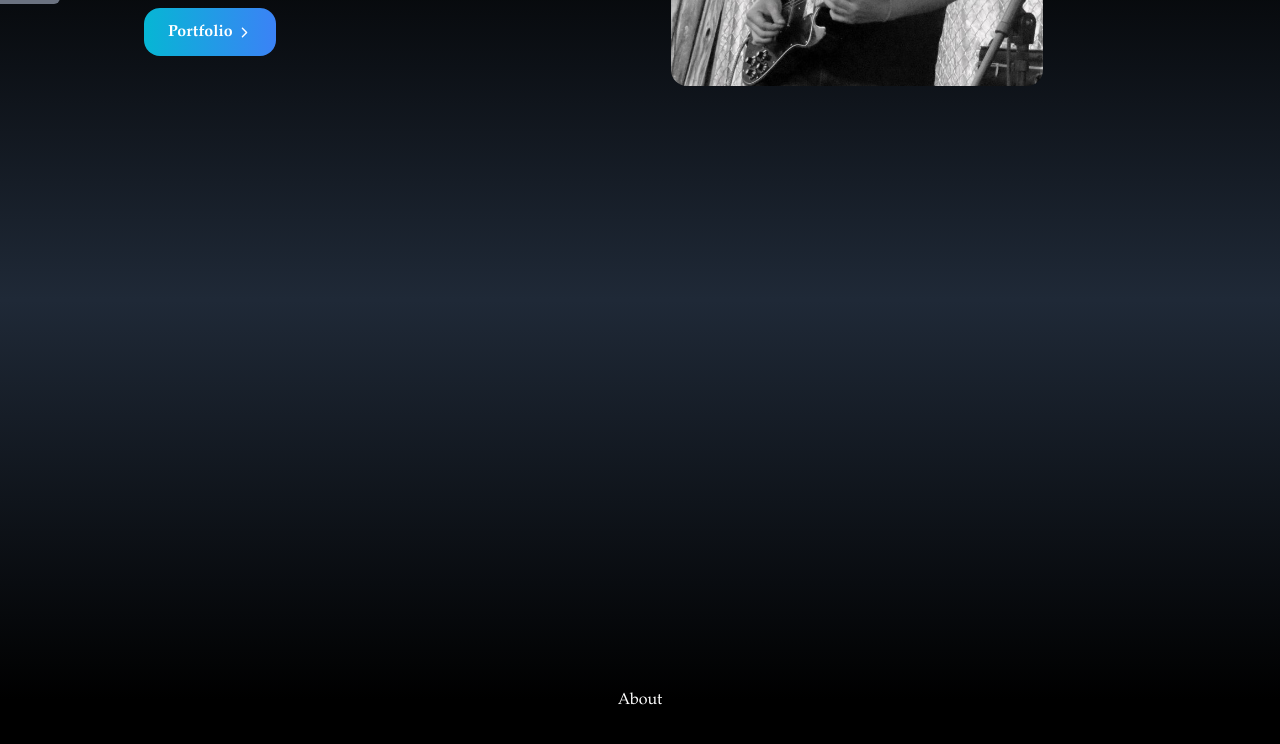
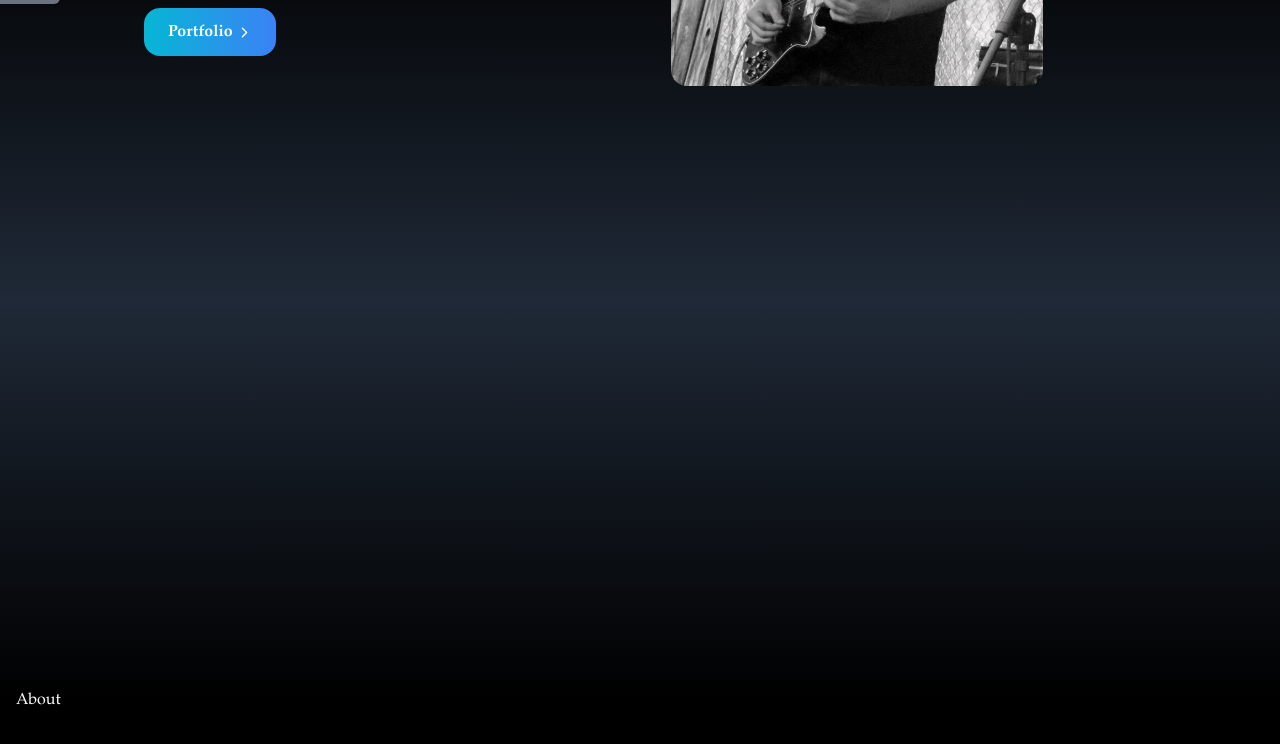
Before and after one commit to ObregonScott/Portfolio_Pro, a React (Create React App) app in the folder portfolio-pro/: page / in a window 1280 px wide. Shown: the part 500-1244 px from the top of the page. Built offline with nearby package versions, Linux system fonts and the light colour scheme.

Commit message:
working on about

```diff
--- a/portfolio-pro/src/components/About.jsx
+++ b/portfolio-pro/src/components/About.jsx
@@ -4,7 +4,7 @@ const About = () => {
   return (
     <div name="about" className='w-full h-screen bg-gradient-to-b from-gray-800 via-black to-black text-white'>
       <div className='flex flex-col justify-center items-center w-full h-full'>
-        <div>
+        <div className='max-w-(1000px) w-full px-4 grid grid-cols-2 gap-8'>
           <p>About</p>
         </div>
         <div>
```
